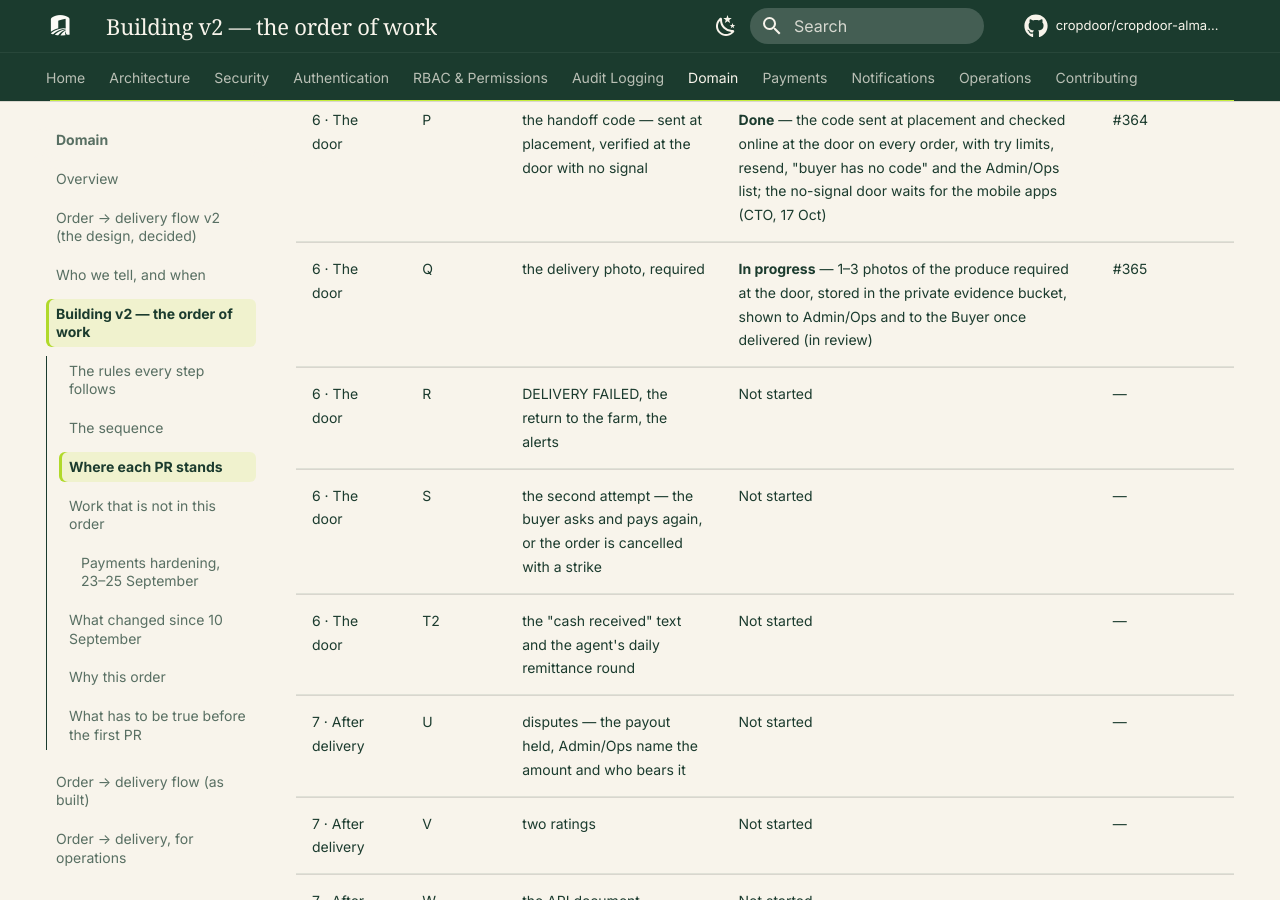
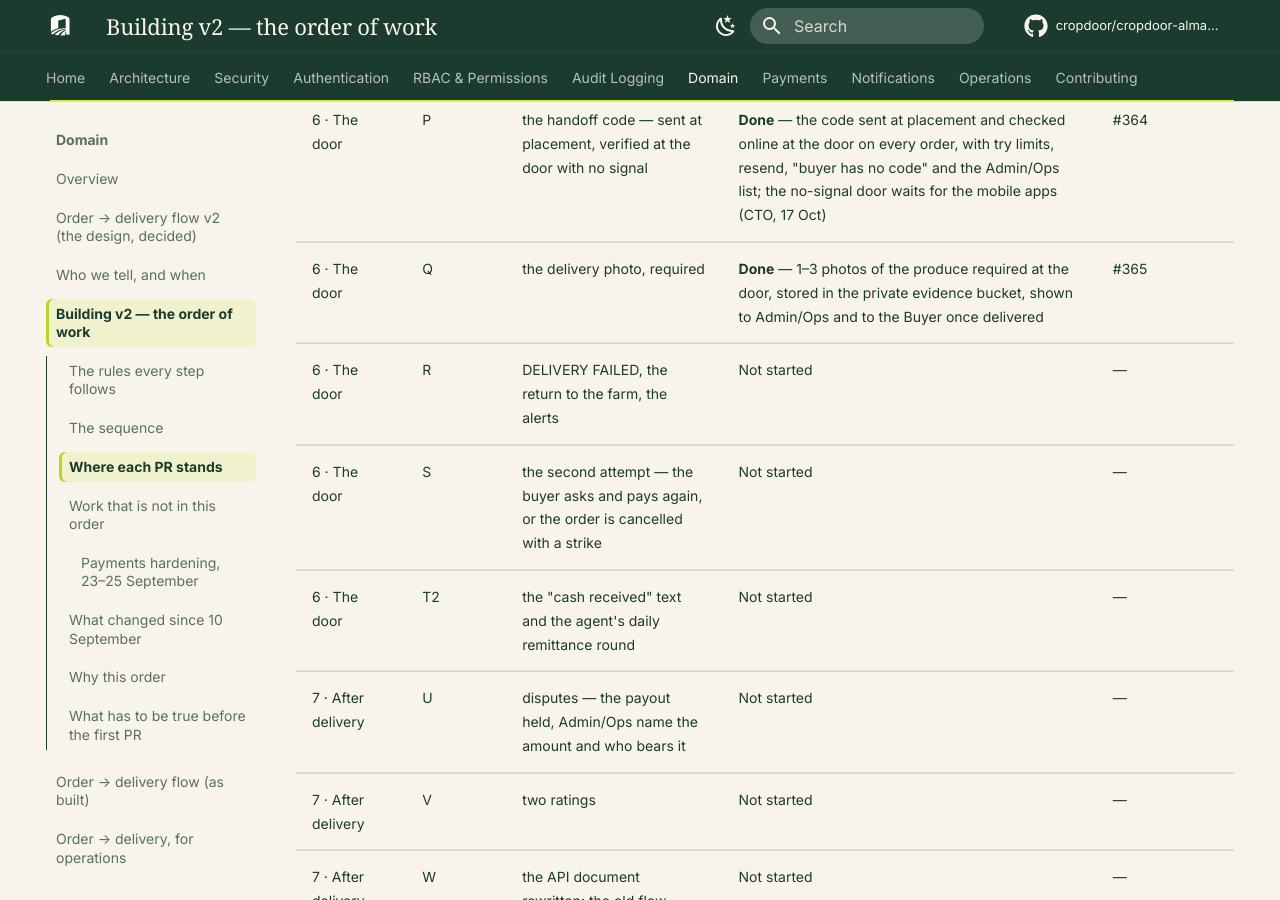
Before and after one commit to cropdoor/cropdoor-almanac, an MkDocs documentation site: the page built from docs/domain/order-delivery-flow-v2-build-order.md, in a window 1280 px wide and 900 px high, scrolled down 8159 px. Built offline with MkDocs 1.6.1 and Material for MkDocs 9.7.7, drawn with Linux system fonts in a browser that asks for light colours; some web fonts are replaced; comment, search, counter and statistics services are not loaded.

Commit message:
build order: Q done (#365)

```diff
--- a/docs/domain/order-delivery-flow-v2-build-order.md
+++ b/docs/domain/order-delivery-flow-v2-build-order.md
@@ -77,7 +77,7 @@ The one place that says what is finished. A PR is **Done** only once it is merge
 | 5 · The gate | N | COLLECTION FAILED — reasons, the check made void, retry through READY | **Done** — the delivery agent's COLLECTION FAILED, the farm strike, the crew released, the check made void and the retry through READY (N1); the messages to the buyer, the farm and the field agents (N2) | #361, #362 |
 | 5 · The gate | O | the farmer paid in full after HANDOFF, whatever follows | **Done** — paid as if delivered on a buyer- or platform-fault cancel with the crew and the produce past the farm: the penalty's share plus our top-up, cash orders from us, a lost chargeback taking back only the penalty's share | #363 |
 | 6 · The door | P | the handoff code — sent at placement, verified at the door with no signal | **Done** — the code sent at placement and checked online at the door on every order, with try limits, resend, "buyer has no code" and the Admin/Ops list; the no-signal door waits for the mobile apps (CTO, 17 Oct) | #364 |
-| 6 · The door | Q | the delivery photo, required | **In progress** — 1–3 photos of the produce required at the door, stored in the private evidence bucket, shown to Admin/Ops and to the Buyer once delivered (in review) | #365 |
+| 6 · The door | Q | the delivery photo, required | **Done** — 1–3 photos of the produce required at the door, stored in the private evidence bucket, shown to Admin/Ops and to the Buyer once delivered | #365 |
 | 6 · The door | R | DELIVERY FAILED, the return to the farm, the alerts | Not started | — |
 | 6 · The door | S | the second attempt — the buyer asks and pays again, or the order is cancelled with a strike | Not started | — |
 | 6 · The door | T2 | the "cash received" text and the agent's daily remittance round | Not started | — |
```
